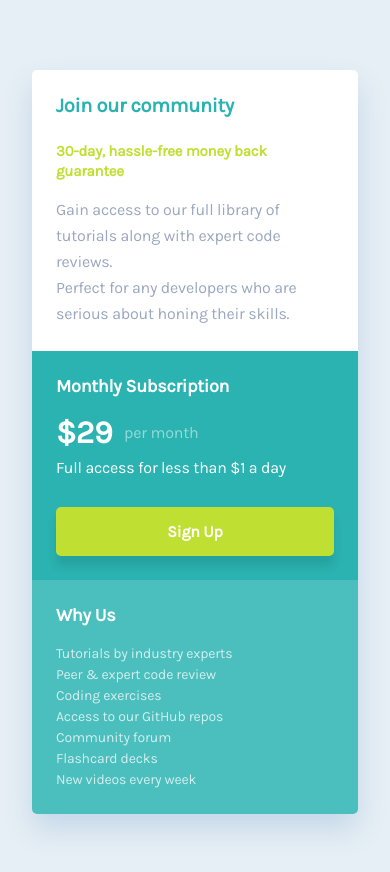
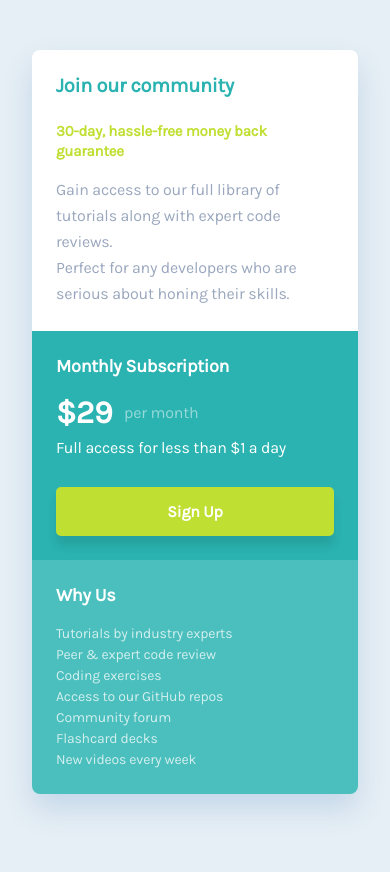
Before and after one commit to LKA-LORIS/Single-price-grid-component, a plain HTML site: page index.html in a window 390 px wide. After the commit the page ends 844 px from the top, so only its background shows below. Drawn offline with Linux system fonts and the light colour scheme.

Commit message:
Re-Build Architecture html and css

```diff
--- a/index.html
+++ b/index.html
@@ -6,34 +6,31 @@
     <meta name="author" content="Loris DUCAMPS">
     <meta name="description" content="Single price grid component">
     <meta name="viewport" content="width=device-width, initial-scale=1.0">
-  <link rel="icon" type="image/png" sizes="32x32" href="./images/favicon-32x32.png">
+    <link rel="apple-touch-icon" sizes="180x180" href="apple-touch-icon.png" />
+    <link rel="icon" type="image/png" sizes="32x32" href="favicon-32x32.png" />
+    <link rel="icon" type="image/png" sizes="16x16" href="favicon-16x16.png" />
     <link rel="stylesheet" href="styles.css">
     <title>Single Price Grid Component</title>
 </head>
 
 <body>
-  <div class="container">
-    <section class="price-component">
-
-      <article class="price-community">
+    <main>
+        <section class="imposter">
+            <article class="community">
                 <h1>Join our community</h1>
                 <h2>30-day, hassle-free money back guarantee</h2>
                 <p>Gain access to our full library of tutorials along with expert code reviews.</p>
                 <p>Perfect for any developers who are serious about honing their skills.</p>
             </article>
-
-      <section class="price-footer">
-
-        <article class="price-subscription">
+            <article class="subscription">
                 <h2>Monthly Subscription</h2>
                 <div class="price">
-            <span class="price-dollar">&dollar;29</span><span>per month</span>
+                    <span>&dollar;29</span><span>per month</span>
                 </div>
                 <p>Full access for less than &dollar;1 a day</p>
                 <button>Sign Up</button>
             </article>
-
-        <article class="price-why-us">
+            <article class="about">
                 <h2>Why Us</h2>
                 <ul>
                     <li><a href="#">Tutorials by industry experts</a></li>
@@ -45,11 +42,8 @@
                     <li><a href="#">New videos every week</a></li>
                 </ul>
             </article>
-
         </section>
-    </section>
-  </div>
-
+    </main>
 </body>
 
 </html>
--- a/styles.css
+++ b/styles.css
@@ -2,25 +2,30 @@
 
 :root {
     --light-gray: #E6EFF5;
-    --white : #FFFFFF;
+    --white: #FFFFFF;
     --cyan: #4BBFBD;
-    --cyan-dark:#2AB3B1;
-    --bright-yellow:#c0df33;
-    --gray:#9AA7BE;
+    --cyan-dark: #2AB3B1;
+    --bright-yellow: #c0df33;
+    --gray: #9AA7BE;
 }
 
-* {
+*,
+*::before,
+*::after {
     box-sizing: border-box;
+    min-width: 0;
+    min-height: 0;
 }
 
 html {
-    font-size:100%;
-}
-
-body,
-html {
-    font-family: 'Karla', sans-serif;
-    background-color: var(--light-gray);
+    height: 100%;
+    font-size: 100%;
+    -webkit-tap-highlight-color: transparent;
+    -webkit-text-size-adjust: 100%;
+    -webkit-font-smoothing: subpixel-antialiased;
+    -moz-osx-font-smoothing: auto;
+    overflow-wrap: break-word;
+    overflow: hidden;
 }
 
 body {
@@ -30,6 +35,8 @@ body {
     height: 100%;
     width: 100%;
     color: var(--white);
+    font-family: 'Karla', sans-serif;
+    background-color: var(--light-gray);
 }
 
 body,
@@ -72,7 +79,7 @@ h2 {
     letter-spacing: -0.014rem;
 }
 
-.container {
+main {
     display: flex;
     flex-direction: column;
     min-height: 100vh;
@@ -82,83 +89,80 @@ h2 {
     padding: 0 2rem;
 }
 
-.price-component {
+.imposter {
+    display: grid;
+    grid-template-columns: 1fr 1fr;
+    grid-template-areas:
+        "community community"
+        "subscription about";
     margin: auto 0;
     border-radius: 0.5rem;
     overflow: hidden;
     box-shadow: 0 0.938rem 1.875rem 0 rgba(0, 81, 171, 0.15);
 }
 
-.price-community,
-.price-subscription,
-.price-why-us {
+.community,
+.subscription,
+.about {
     padding: 2.5rem;
 }
 
-/* PRICE COMMUNITY */
+/* COMMUNITY */
 
-.price-community {
+.community {
+    grid-area: community;
     background-color: var(--white);
 }
 
-.price-community h1 {
+.community h1 {
     font-size: 1.5rem;
     line-height: 1.75rem;
     color: var(--cyan-dark);
     letter-spacing: -0.019rem;
 }
 
-.price-community h2 {
+.community h2 {
     color: var(--bright-yellow);
     margin: 1.5rem 0 0.625rem 0;
 }
 
-.price-community p {
+.community p {
     color: var(--gray);
     line-height: 1.625rem;
 }
 
-/* PRICE FOOTER */
+/* SUBSCRIPTION */
 
-.price-footer {
-    display: flex;
-}
-
-.price-footer>article {
-    flex: 1;
-}
-
-/* PRICE SUBSCRIPTION */
-
-.price-subscription {
+.subscription {
+    grid-area: subscription;
     background-color: var(--cyan-dark);
 }
 
-.price-subscription .price {
+.subscription .price {
     display: flex;
     align-items: center;
     margin: 1.063rem 0 0.25rem 0;
 }
 
-.price-subscription .price-dollar {
-    font-weight:700;
+.subscription .price span:first-child {
+    font-weight: 700;
     font-size: 2rem;
     letter-spacing: -0.025rem;
 }
 
-.price-subscription .price span+span {
+.subscription .price span+span {
     margin-left: 0.75rem;
     letter-spacing: -0.013rem;
     opacity: 0.5;
 }
 
-.price-subscription button {
+.subscription button {
     display: block;
     width: 100%;
     margin: 1.625rem 0 0 0;
     padding: 0.938rem;
     border-radius: 0.313rem;
-    font-weight:700;
+    font-weight: 700;
     font-family: 'Karla', sans-serif;
     font-size: 1rem;
     color: var(--white);
@@ -171,55 +175,64 @@ h2 {
     cursor: pointer;
 }
 
-.price-subscription button:hover {
+.subscription button:hover {
     box-shadow: inherit;
 }
 
-/* PRICE WHY US */
+/* ABOUT */
 
-.price-why-us {
+.about {
+    grid-area: about;
     background-color: var(--cyan);
 }
 
-.price-why-us ul {
+.about ul {
     margin-top: 1.063rem;
 }
 
-.price-why-us ul li:hover a {
+.about ul li:hover a {
     text-decoration: underline;
 }
 
-@media screen and (max-width:36rem) /*576px*/ {
+@media screen and (max-width:36rem) {
 
-    .container {
+    main {
         margin: 1.25rem auto;
     }
 
-    .price-component {
+    .imposter {
+        grid-template-columns: 1fr;
+        grid-template-areas:
+            "community"
+            "subscription"
+            "about";
+    }
+
+    .price {
         border-radius: 0.313rem;
     }
 
-    .price-community,
-    .price-subscription,
-    .price-why-us {
+    .community,
+    .subscription,
+    .about {
         padding: 1.5rem;
     }
 
-    .price-community h1 {
+    .community h1 {
         font-size: 1.25rem;
         line-height: 1.438rem;
         color: var(--cyan-dark);
         letter-spacing: -0.016rem;
     }
 
-    .price-community h2 {
+    .community h2 {
         font-size: 0.938rem;
         line-height: 1.25rem;
         letter-spacing: -0.012rem;
         margin: 1.5rem 0 1rem 0;
     }
 
-    .price-footer {
+    .price__container {
         display: block;
     }
 }
```
Also changed, not shown: apple-touch-icon.png (added), design/desktop-design.jpg (deleted), design/mobile-design.jpg (deleted), favicon-16x16.png (added), favicon-32x32.png (added), images/favicon-32x32.png (deleted), 2 other files. Lines whose indentation alone changed are shown as unchanged.
